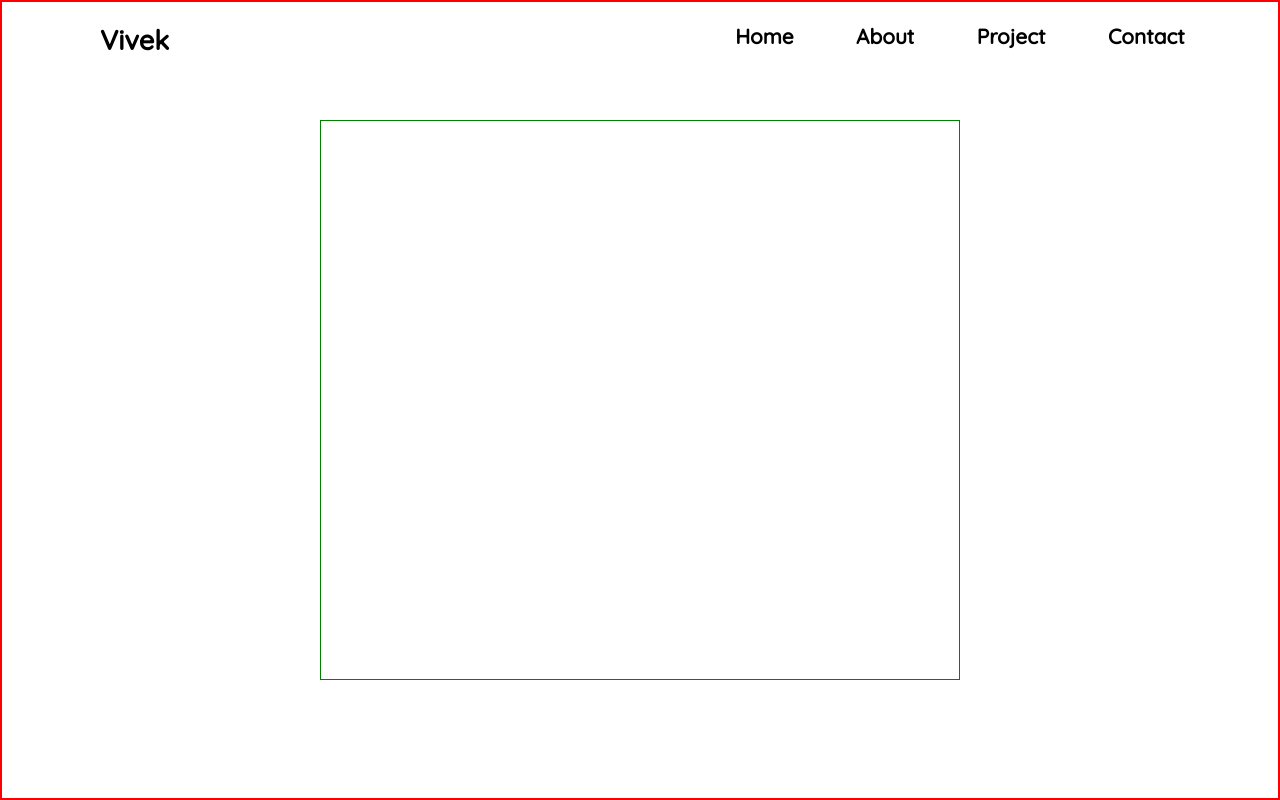
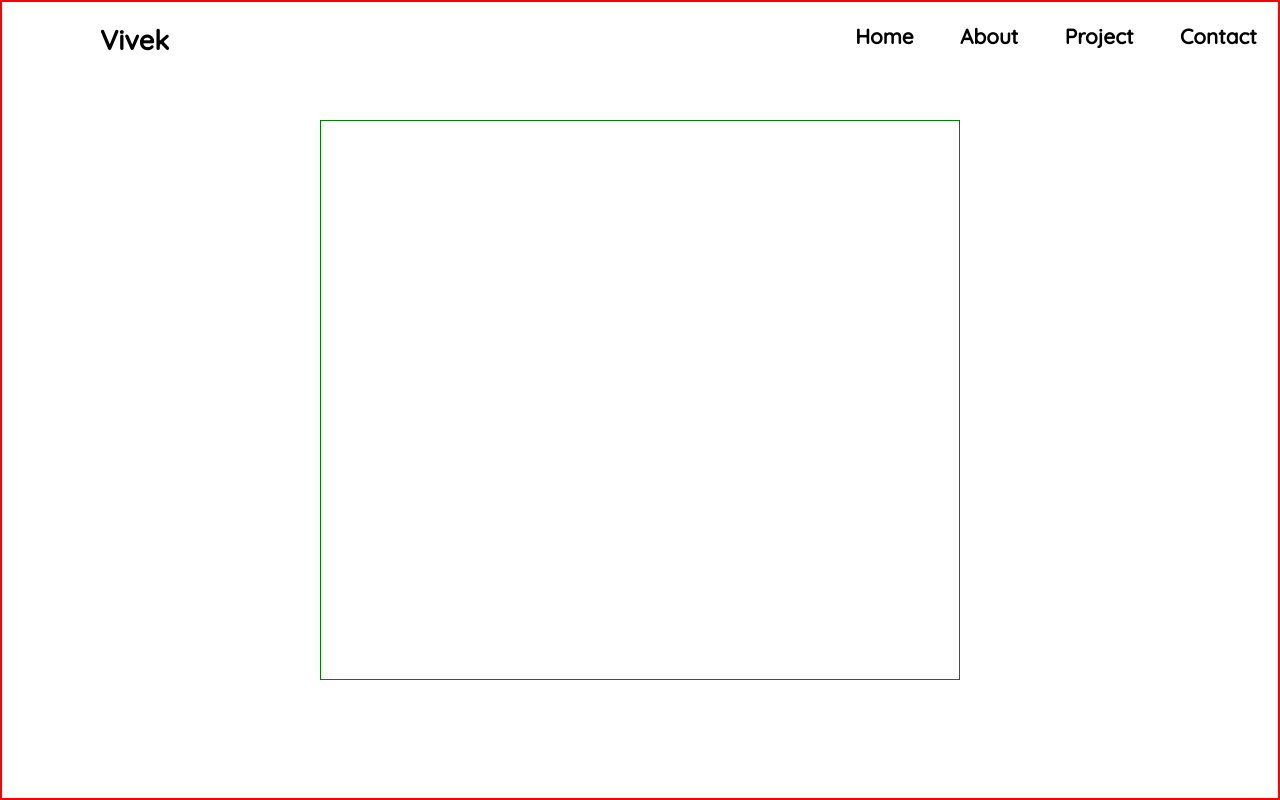
Before and after one commit to Vivek1325/portfolio, a plain HTML site: page index.html in a window 1280 px wide. Drawn offline with Linux system fonts and the light colour scheme.

Commit message:
nav-menu size changed to 35% from 40%

```diff
--- a/css/index.css
+++ b/css/index.css
@@ -16,7 +16,7 @@
 }
 .nav-brand{
     height: 10vh;
-    width: 55%;
+    width: 65%;
 }
 .nav-brand-name{
     height: 10vh;
@@ -35,7 +35,7 @@
 
 .nav-Menu{
     height: 10vh;
-    width: 40%;
+    width: 35%;
 
 }
 .nav-Menu ul{
```
